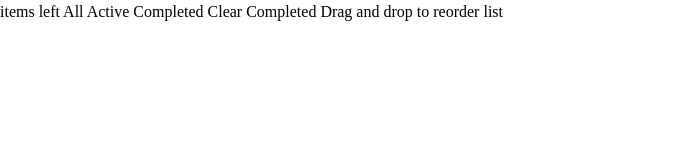
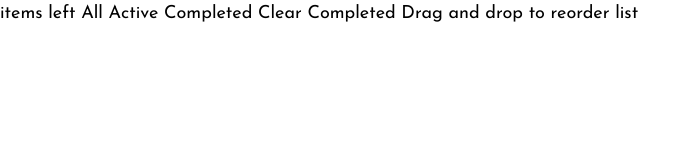
Before and after one commit to iggyyes/fem-todo-app, a website: page index.html in a window 1280 px wide. Shown: the whole page, without its empty margins (0-699 px from the left). Drawn offline with Linux system fonts and the light colour scheme.

Commit message:
add _variables.scss

```diff
--- a/app/scss/_globals.scss
+++ b/app/scss/_globals.scss
@@ -33,6 +33,7 @@ button {
 body {
     font-family: var(--ff);
     font-size: var(--fs-body);
+    font-weight: var(--fw-reg);
     line-height: 1.5;
 }
 
--- /dev/null
+++ b/app/scss/_variables.scss
@@ -0,0 +1,15 @@
+:root {
+    //font
+    --ff:'Josefin Sans', sans-serif;
+    --fs-body: 1.125rem;
+    --fw-reg:400;
+    --fw-bold:700;
+}
+
+//finish variables
+//look at designs and what needs to be done
+//html markup - write for desktop but css mobile first
+//accessibility of to-do lists
+//light/dark mode toggle
+//
+//do a google calendar of things we have done and keep at it
--- a/app/scss/style.scss
+++ b/app/scss/style.scss
@@ -1,2 +1,3 @@
 @forward 'globals';
 @forward 'mixins';
+@forward 'variables';
```
Also changed, not shown: dist/style.css, 1 other file.
